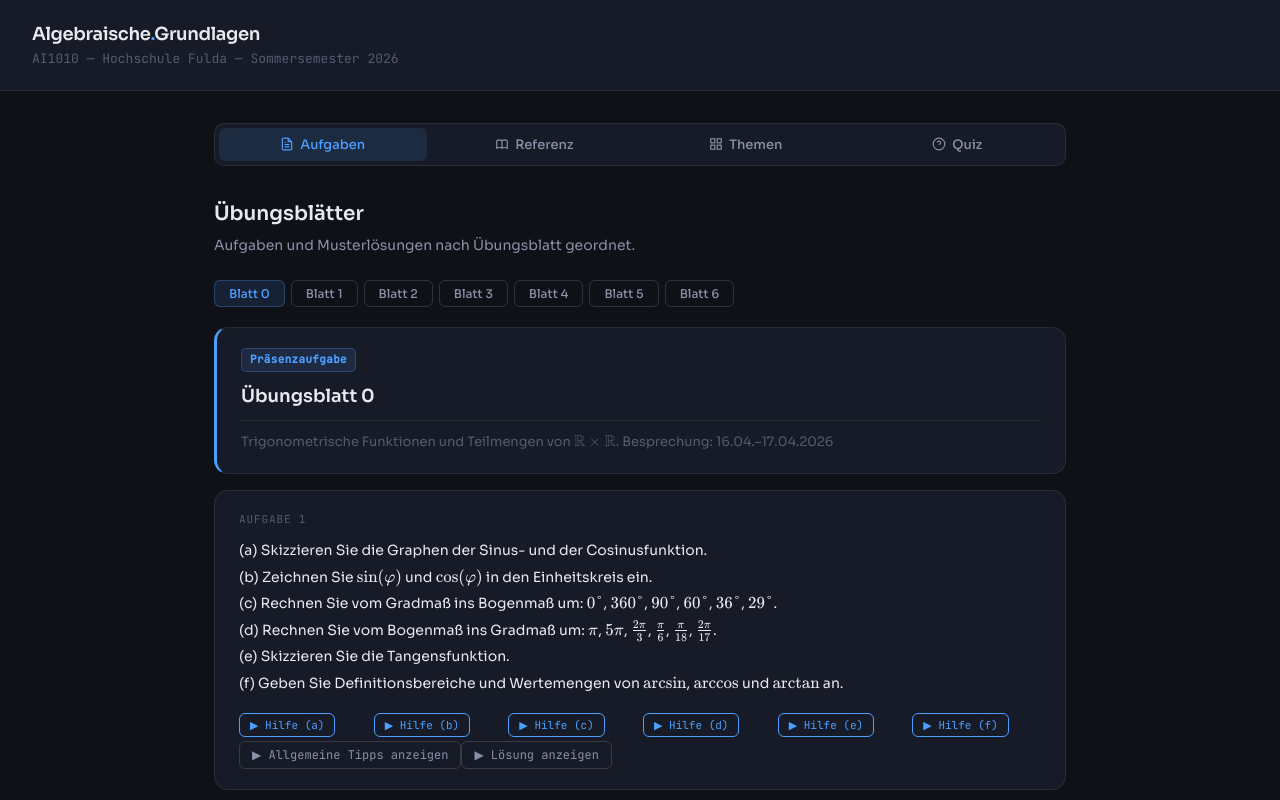
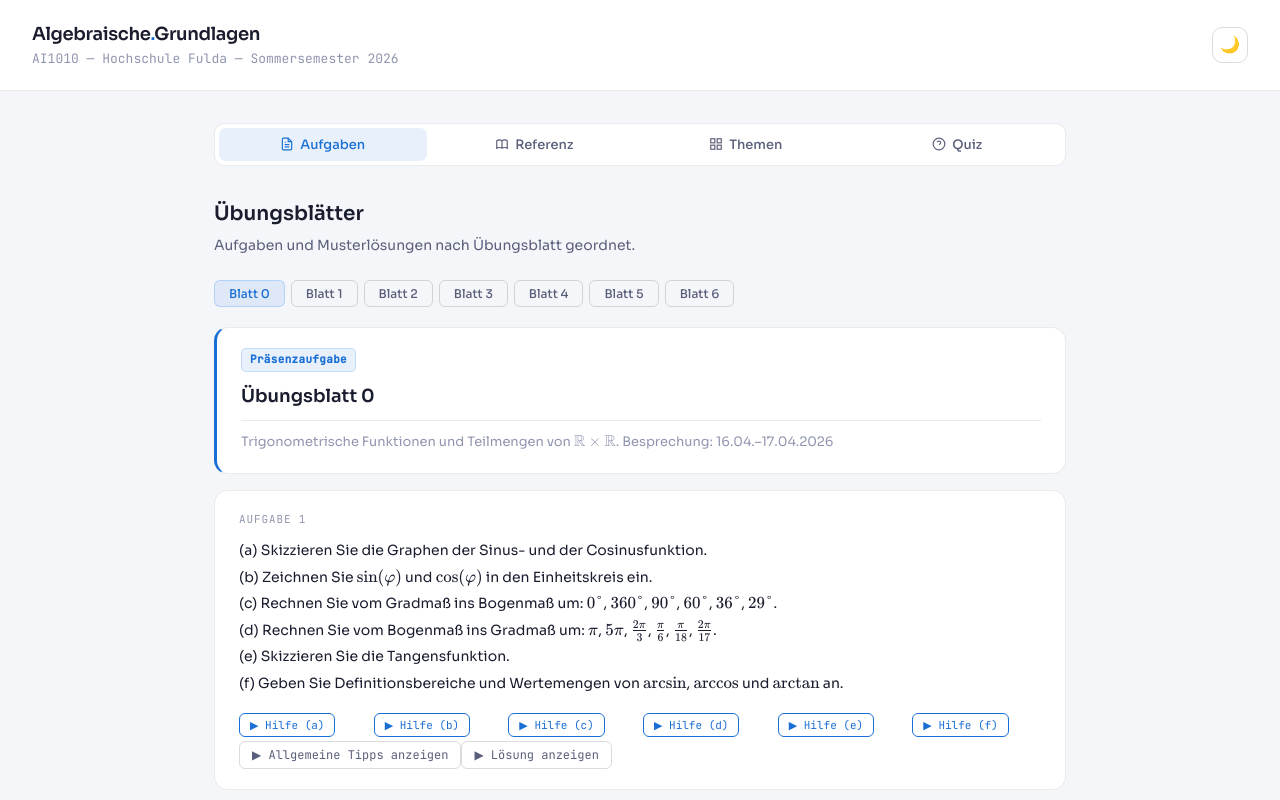
Before and after one commit to Saiyuki47/Algebraische-Grundlagen, a React (Vite) app: page / in a window 1280 px wide. Shown: the top 800 px of the page. Built offline with nearby package versions, Linux system fonts and the light colour scheme.

Commit message:
theme und icon

```diff
--- a/src/App.tsx
+++ b/src/App.tsx
@@ -5,15 +5,17 @@ import Cheatsheet from './components/Cheatsheet'
 import Schema from './components/Schema'
 import Quiz from './components/Quiz'
 import Uebungsblaetter from './components/Uebungsblaetter'
+import { useTheme } from './hooks/useTheme'
 
 export type TabId = 'referenz' | 'themen' | 'quiz' | 'aufgaben'
 
 function App() {
   const [activeTab, setActiveTab] = useState<TabId>('aufgaben')
+  const { theme, toggle } = useTheme()
 
   return (
     <>
-      <Header />
+      <Header theme={theme} onToggleTheme={toggle} />
       <div className="container">
         <Tabs activeTab={activeTab} onTabChange={setActiveTab} />
         {activeTab === 'referenz' && <Cheatsheet />}
--- a/src/components/Header.tsx
+++ b/src/components/Header.tsx
@@ -1,4 +1,9 @@
-export default function Header() {
+interface Props {
+  theme: 'dark' | 'light'
+  onToggleTheme: () => void
+}
+
+export default function Header({ theme, onToggleTheme }: Props) {
   return (
     <header>
       <div>
@@ -7,6 +12,15 @@ export default function Header() {
         </div>
         <div className="subtitle">AI1010 &mdash; Hochschule Fulda &mdash; Sommersemester 2026</div>
       </div>
+      <button
+        type="button"
+        className="theme-toggle"
+        onClick={onToggleTheme}
+        aria-label={theme === 'dark' ? 'Light Mode aktivieren' : 'Dark Mode aktivieren'}
+        title={theme === 'dark' ? 'Light Mode' : 'Dark Mode'}
+      >
+        {theme === 'dark' ? '☀️' : '🌙'}
+      </button>
     </header>
   )
 }
--- /dev/null
+++ b/src/hooks/useTheme.ts
@@ -0,0 +1,32 @@
+import { useEffect, useState } from 'react'
+
+type Theme = 'dark' | 'light'
+
+function getSystemTheme(): Theme {
+  return window.matchMedia('(prefers-color-scheme: light)').matches ? 'light' : 'dark'
+}
+
+export function useTheme() {
+  const [theme, setTheme] = useState<Theme>(() => {
+    const stored = localStorage.getItem('theme') as Theme | null
+    return stored ?? getSystemTheme()
+  })
+
+  useEffect(() => {
+    document.documentElement.setAttribute('data-theme', theme)
+    localStorage.setItem('theme', theme)
+  }, [theme])
+
+  useEffect(() => {
+    const mq = window.matchMedia('(prefers-color-scheme: light)')
+    const handler = () => {
+      if (!localStorage.getItem('theme')) setTheme(getSystemTheme())
+    }
+    mq.addEventListener('change', handler)
+    return () => mq.removeEventListener('change', handler)
+  }, [])
+
+  const toggle = () => setTheme(t => (t === 'dark' ? 'light' : 'dark'))
+
+  return { theme, toggle }
+}
--- a/src/index.css
+++ b/src/index.css
@@ -23,6 +23,25 @@
   --radius-lg: 14px;
 }
 
+[data-theme="light"] {
+  --bg: #f5f6fa;
+  --bg2: #ffffff;
+  --bg3: #eaecf4;
+  --border: rgba(0,0,0,0.08);
+  --border2: rgba(0,0,0,0.14);
+  --text: #1a1d2e;
+  --text2: #5a5f7a;
+  --text3: #9096b0;
+  --blue: #1a6fd4;
+  --blue-dim: rgba(26,111,212,0.10);
+  --green: #1a9e63;
+  --green-dim: rgba(26,158,99,0.10);
+  --amber: #c97d08;
+  --amber-dim: rgba(201,125,8,0.10);
+  --red: #d63638;
+  --red-dim: rgba(214,54,56,0.10);
+}
+
 body {
   font-family: var(--font-sans);
   background: var(--bg);
@@ -43,6 +62,23 @@ header {
   top: 0;
   z-index: 100;
 }
+header > :first-child { flex: 1; }
+.theme-toggle {
+  background: none;
+  border: 1px solid var(--border2);
+  border-radius: var(--radius);
+  width: 36px;
+  height: 36px;
+  display: flex;
+  align-items: center;
+  justify-content: center;
+  font-size: 16px;
+  cursor: pointer;
+  color: var(--text2);
+  transition: background 0.15s, border-color 0.15s;
+  flex-shrink: 0;
+}
+.theme-toggle:hover { background: var(--bg3); border-color: var(--border2); }
 .logo {
   font-size: 18px;
   font-weight: 600;
```
Also changed, not shown: index.html (+2 -1 lines).
